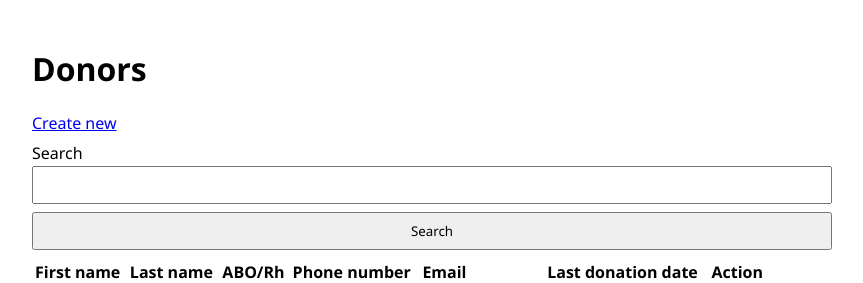
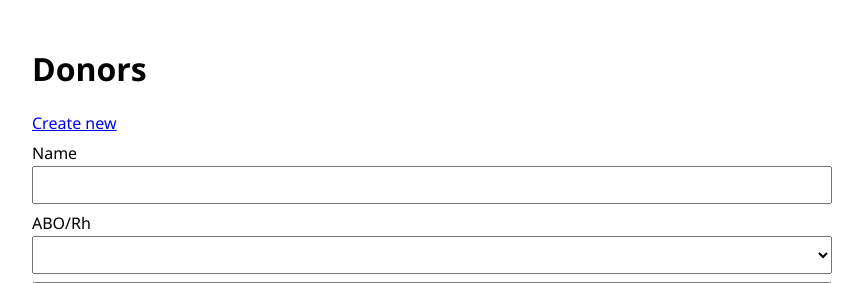
Before and after one commit to claucia/cs50x-final-project, a Flask app: page /donors in a window 1280 px wide. Shown: the part 64-347 px from the top of the page, without its empty margins (208-1071 px from the left). Run offline with Flask 2, Linux system fonts and the light colour scheme; a user stored in the database is signed in; data comes from the database, SQL or seed files in the repository; some libraries are stand-ins or nearby versions.

Commit message:
Implement filter by abo/rh

```diff
--- a/app/forms.py
+++ b/app/forms.py
@@ -13,6 +13,12 @@ blood_type_choices = [(BloodType.A_POSITIVE, BloodType.A_POSITIVE),
                       (BloodType.AB_NEGATIVE, BloodType.AB_NEGATIVE),
                       (BloodType.O_POSITIVE, BloodType.O_POSITIVE),
                       (BloodType.O_NEGATIVE, BloodType.O_NEGATIVE)]
+
+
+def choices_with_empty_option(choices):
+    new_choices = choices[:]
+    new_choices.insert(0, ("", ""))
+    return new_choices
 
 
 class CreateUserForm(Form):
@@ -121,5 +127,7 @@ class CreateDonationForm(Form):
 
 
 class SearchDonorForm(Form):
-    query = StringField('Search')
+    name = StringField('Name')
+    abo_rh = SelectField(
+        'ABO/Rh', choices=choices_with_empty_option(blood_type_choices))
     submit = SubmitField('Search')
--- a/app/routes/donor.py
+++ b/app/routes/donor.py
@@ -1,7 +1,7 @@
 from datetime import datetime, timedelta
 from flask import Flask, render_template, request, redirect, flash, url_for
 from flask_login import login_required
-from sqlalchemy import or_
+from sqlalchemy import or_, and_
 from app.models import Role, Donor, Donation
 from app.app import app
 from app.forms import CreateDonorForm, EditDonorForm, CreateDonationForm, SearchDonorForm
@@ -18,12 +18,21 @@ def list_donors():
     donors = []
 
     if request.method == 'POST' and form.validate():
-        search_criteria = f'%{form.query.data}%'
-        donors = Donor.query.filter(
-            or_(
-                Donor.first_name.like(search_criteria),
-                Donor.last_name.like(search_criteria)
-            ))
+
+        filters = []
+
+        if (form.name.data):
+            name_filter = or_(
+                Donor.first_name.ilike(f'%{form.name.data}%'),
+                Donor.last_name.ilike(f'%{form.name.data}%')
+            )
+            filters.append(name_filter)
+
+        if (form.abo_rh.data):
+            abo_rh_filter = Donor.abo_rh == form.abo_rh.data
+            filters.append(abo_rh_filter)
+
+        donors = Donor.query.filter(and_(*filters))
         return render_template('donor/list.html', donors=donors, form=form)
 
     donors = Donor.query.all()
--- a/app/templates/donor/list.html
+++ b/app/templates/donor/list.html
@@ -7,7 +7,8 @@
 <a href="{{ url_for('create_donor') }}">Create new</a>
 
 <form method="POST">
-    {{ render_field(form.query) }}
+    {{ render_field(form.name) }}
+    {{ render_field(form.abo_rh) }}
     {{ render_field(form.submit) }}
 </form>
 
```
